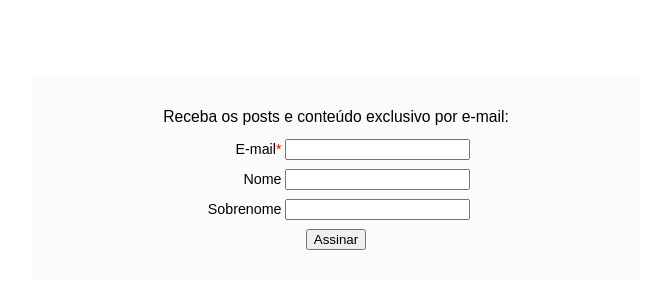
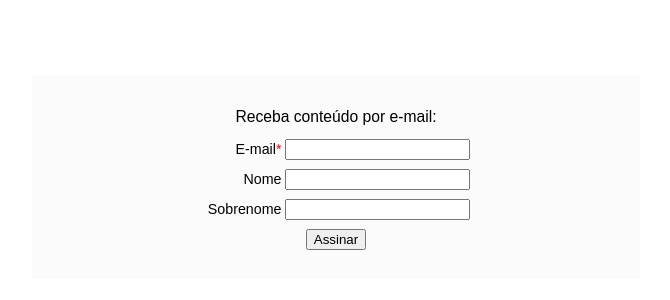
Before and after one commit to rghedin/rghedin.github.io, a Jekyll site: the page built from _posts/2012-07-11-vestibular-de-inverno-da-uem.md, in a window 1280 px wide. Shown: the part 1506-1806 px from the top of the page, without its empty margins (304-974 px from the left). Built offline with Jekyll 4.4.1, drawn with Linux system fonts in a browser that asks for light colours.

Commit message:
Correção na descrição do formulário da newsletter

```diff
--- a/_layouts/post.html
+++ b/_layouts/post.html
@@ -14,7 +14,7 @@ layout: default
 		</article>
 
 		<div id="mailchimp">
-			<h3>Receba os posts e conteúdo exclusivo por e-mail:</h3>
+			<h3>Receba conteúdo por e-mail:</h3>
 
 			<div id="mc_embed_signup">
 			<form action="//posterous.us1.list-manage.com/subscribe/post?u=8a5a273df8236e1aa4ccdf555&amp;id=fbb0212e02" method="post" id="mc-embedded-subscribe-form" name="mc-embedded-subscribe-form" class="validate" target="_blank" novalidate>
```
